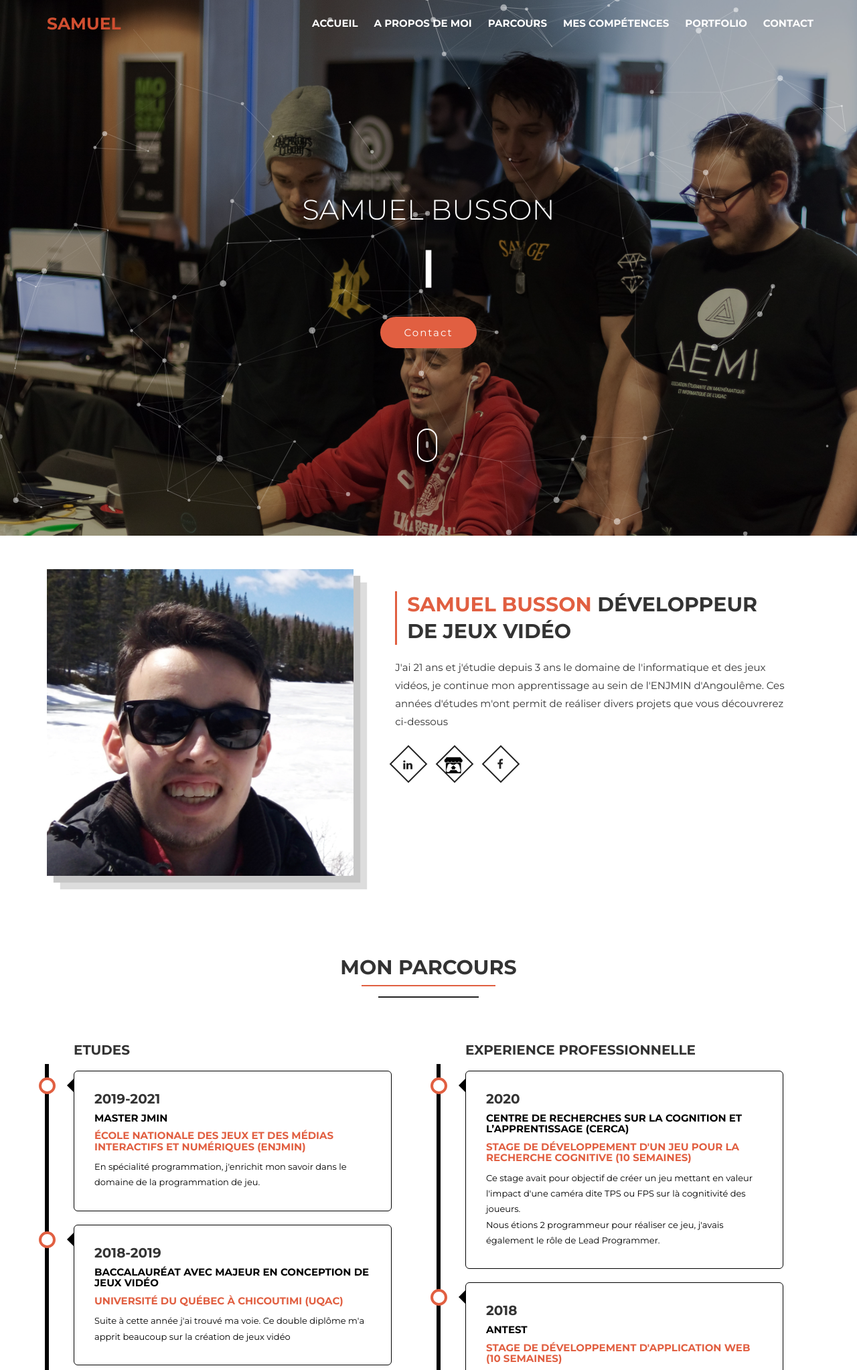
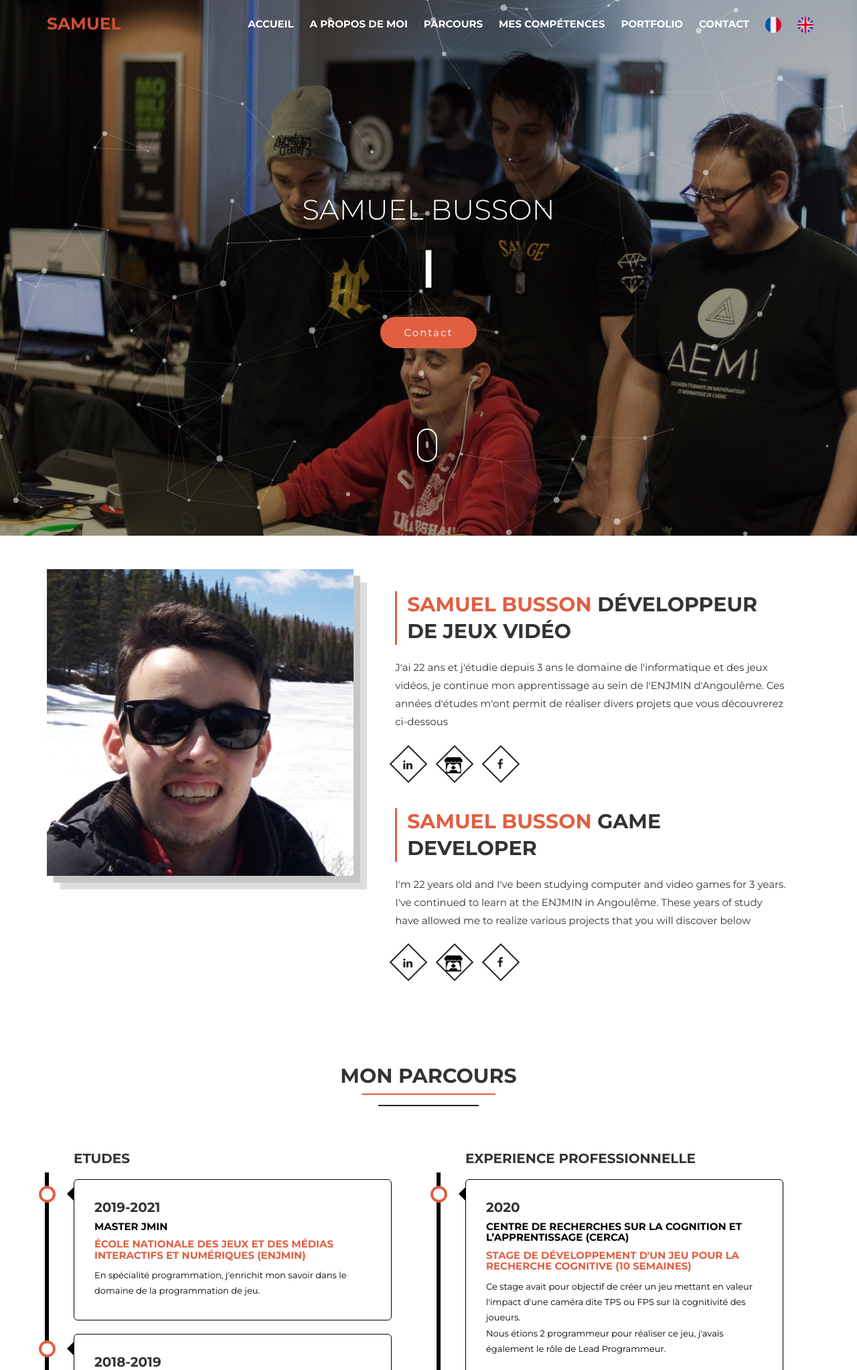
Before and after one commit to SamuelBUSSON/SamuelBUSSON.github.io, a PHP site: page / in a window 1280 px wide. Shown: the top 2046 px of the page at 67% size. Run offline with PHP 8.4, Linux system fonts and the light colour scheme.

Commit message:
wesh comment c long

```diff
--- a/css/style.css
+++ b/css/style.css
@@ -179,6 +179,10 @@
     height: 55px;
 }
 
+.languages{
+
+}
+
 .sticky_navigation{
     -webkit-transition: all 0.4s ease-out;
     -moz-transition: all 0.4s ease-out ;
@@ -251,6 +255,33 @@
     color: #ffffff;
     text-transform: uppercase;
     font-weight: 600;
+}
+
+.navbar-right li a:hover{
+  font-weight: bold;
+  color: #d04e30;
+}
+
+.navbar-right li a:hover img{
+  opacity: 0.2;
+  width: 30px;
+  height: 30px;
+  -webkit-transition: all 0.4s ease-out;
+  -moz-transition: all 0.4s ease-out;
+  -ms-transition: all 0.4s ease-out;
+  -o-transition: all 0.4s ease-out;
+  transition: all 0.4s ease-out;
+}
+
+.navbar-right li img{
+  opacity: 1.0;
+  width: 24px;
+  height: 24px;
+  -webkit-transition: all 0.4s ease-out;
+  -moz-transition: all 0.4s ease-out;
+  -ms-transition: all 0.4s ease-out;
+  -o-transition: all 0.4s ease-out;
+  transition: all 0.4s ease-out;
 }
 
 .navbar-right li.active a{
@@ -856,6 +887,7 @@
 }
 
 
+
 .gallery-items {
     position: relative;
     margin-bottom: 30px;
@@ -962,7 +994,7 @@
 
 #modalText{
   text-align: justify;
-  padding-right: 5%;
+  padding: 1%;
 }
 
 /*--------------Portfolio area Ends-----------*/
@@ -1206,15 +1238,6 @@
 }
 
 
-
-
-
-
-
-
-
-
-
 /*--------------- Footer area ends -------------*/
 
 
@@ -1224,4 +1247,8 @@
         margin-bottom: 5px;
     }
 
+    .single-services {
+        height: auto;
+    }
+
 }
--- a/index.html
+++ b/index.html
@@ -1,5 +1,5 @@
 <!doctype html>
-<html lang="fr">
+<html>
 <head>
   <!--meta tags-->
   <meta charset="utf-8">
@@ -72,13 +72,41 @@
 
               <div class="navbar-collapse collapse">
                 <nav>
-                                    <ul class="nav navbar-nav navbar-right">
+                  <ul  lang="fr" class="nav navbar-nav navbar-right">
                     <li class="active"><a class="smooth-menu" href="#home">Accueil</a></li>
                     <li><a class="smooth-menu" href="#about">A propos de moi</a></li>
                     <li><a class="smooth-menu" href="#resume">Parcours</a></li>
                     <li><a class="smooth-menu" href="#services">Mes compétences</a></li>
                     <li><a class="smooth-menu" href="#portfolio">Portfolio</a></li>
                     <li><a class="smooth-menu" href="#contact">Contact</a></li>
+                    <li>
+                      <a href="#">
+                        <img class="languages" id="fr"  src="images/about/fr.png"/>
+                      </a>
+                    </li>
+                    <li>
+                      <a href="#">
+                        <img class="languages" id="eng" src="images/about/uk.png"/>
+                      </a>
+                    </li>
+                  </ul>
+                  <ul  lang="en" class="nav navbar-nav navbar-right">
+                    <li class="active"><a class="smooth-menu" href="#home">Home</a></li>
+                    <li><a class="smooth-menu" href="#about">About me</a></li>
+                    <li><a class="smooth-menu" href="#resume">Resume</a></li>
+                    <li><a class="smooth-menu" href="#services">Skills</a></li>
+                    <li><a class="smooth-menu" href="#portfolio">Portfolio</a></li>
+                    <li><a class="smooth-menu" href="#contact">Contact</a></li>
+                    <li>
+                      <a href="#">
+                        <img class="languages" id="fr"  src="images/about/fr.png"/>
+                      </a>
+                    </li>
+                    <li>
+                      <a href="#">
+                        <img class="languages" id="eng" src="images/about/uk.png"/>
+                      </a>
+                    </li>
                   </ul>
                 </nav>
               </div>
@@ -131,14 +159,30 @@
           </div>
         </div>
         <div class="col-xs-12 col-sm-7 col-md-7">
-                    <div class="about-right wow fadeInDown" data-wow-delay="0.8s">
-                        <h1><span class="text-primary">Samuel Busson </span> développeur de jeux vidéo</h1> <!--change name and designation here-->
-                        <p>J'ai 21 ans et j'étudie depuis 3 ans le domaine de l'informatique et des jeux vidéos, je continue mon apprentissage au sein de l'ENJMIN d'Angoulême. Ces années d'études m'ont permit de reáliser divers projets que vous découvrerez ci-dessous </p>
+          <div class="about-right wow fadeInDown" data-wow-delay="0.8s" lang="fr">
+            <h1 ><span class="text-primary">Samuel Busson </span> développeur de jeux vidéo</h1> <!--change name and designation here-->
+            <p>J'ai 22 ans et j'étudie depuis 3 ans le domaine de l'informatique et des jeux vidéos, je continue mon apprentissage au sein de l'ENJMIN d'Angoulême. Ces années d'études m'ont permit de réaliser divers projets que vous découvrerez ci-dessous </p>
             <div class="socials">
               <ul>
                 <li><a href="https://www.linkedin.com/in/samuel-busson-0b5322177/" target="_blank"><i class="fa fa-linkedin"></i></a></li>
                 <li><a href="https://samuelbusson.itch.io" target="_blank">
-                                  <img class="rotateimg45" src="images/about/itchio.png"> </img>
+                  <img class="rotateimg45" src="images/about/itchio.png"/>
+                </a>
+              </li>
+              <li><a href="https://www.facebook.com/samuel.busson" target="_blank"><i class="fa fa-facebook"></i></a></li>
+            </ul>
+          </div>
+        </div>
+        <div class="about-right wow fadeInDown" data-wow-delay="0.8s" lang="en">
+          <h1 ><span class="text-primary">Samuel Busson </span> game developer</h1> <!--change name and designation here-->
+          <p>
+            I'm 22 years old and I've been studying computer and video games for 3 years. I've continued to learn at the ENJMIN in Angoulême. These years of study have allowed me to realize various projects that you will discover below
+          </p>
+          <div class="socials">
+            <ul>
+              <li><a href="https://www.linkedin.com/in/samuel-busson-0b5322177/" target="_blank"><i class="fa fa-linkedin"></i></a></li>
+              <li><a href="https://samuelbusson.itch.io" target="_blank">
+                <img class="rotateimg45" src="images/about/itchio.png"/>
               </a>
             </li>
             <li><a href="https://www.facebook.com/samuel.busson" target="_blank"><i class="fa fa-facebook"></i></a></li>
@@ -161,7 +205,8 @@
     <div class="row">
       <div class="col-md-12">
         <div class="section-header">
-                        <h2>Mon parcours</h2>
+          <h2  lang="fr">Mon parcours</h2>
+          <h2  lang="en">Resume</h2>
           <p class="line1"></p>
           <p class="line2"></p>
         </div>
@@ -169,7 +214,8 @@
     </div>
     <div class="row">
       <div class="col-md-6">
-                    <h5>Etudes</h5>
+        <h5  lang="fr">Etudes</h5>
+        <h5  lang="en">Educational</h5>
         <div class="timeline">
           <div class="wrapper right">
             <div class="content">
@@ -214,7 +260,7 @@
                 <h3 class="mb-2">Stage de développement d'un jeu pour la recherche cognitive (10 semaines)</h3>
                 <p>
                   Ce stage avait pour objectif de créer un jeu mettant en valeur l'impact d'une caméra dite TPS ou FPS sur là cognitivité des joueurs. <br/>
-                                    Nous étions 2 programmeur pour réaliser ce jeu, j'avais également le rôle de Lead Programmer.
+                  Nous étions 2 programmeur pour réaliser ce jeu, j'avais également le rôle de Lead Programmeur.
                 </p>
               </div>
             </div>
@@ -273,17 +319,6 @@
           Pour mener à bien mes <span class="bold"> projets </span> j'utilise mes acquis et recherche des méthodes pour que mon travail soit <span class="bold"> optimal </span>  et  <span class="bold"> modulaire.</span
           </p>
       </div>
-                            <!-- <div class="bar-main-container">
-                                <div class="wrap">
-                                    <div class="bar-percentage" data-percentage="75"></div>
-                                    <span class="skill-detail"><i class="fa fa-bar-chart"></i>NIVEAU : INTERMEDIATE</span><span class="skill-detail"><i class="fa fa-binoculars"></i>EXPERIENCE : 3 YEARS</span>
-                                    <div class="bar-container">
-                                        <div class="bar"></div>
-                                    </div>
-                                    <span class="label">C#</span><span class="label">C++</span><span class="label">Java</span>
-                                    <div style="clear:both;"></div>
-                                </div>
-                            </div> -->
     </div>
   </div>
   <div class="col-xs-12 col-sm-6 col-md-6">
@@ -298,19 +333,9 @@
           Je préfère créer des jeux plutôt que jouer. Quand je joue je regarde le moindre détail et me demande comment a-t-il été crée.
         </p>
       </div>
-                            <!-- <div class="bar-main-container">
-                                <div class="wrap">
-                                    <div class="bar-percentage" data-percentage="90"></div>
-                                    <span class="skill-detail"><i class="fa fa-bar-chart"></i>NIVEAU : INTERMEDIATE</span><span class="skill-detail"><i class="fa fa-binoculars"></i>EXPERIENCE : 3 YEARS</span>
-                                    <div class="bar-container">
-                                        <div class="bar"></div>
-                                    </div>
-                                    <span class="label">Shader</span><span class="label">Mécaniques</span><span class="label">Intelligence Artificielle</span>
-                                    <div style="clear:both;"></div>
-                                </div>
-                            </div> -->
     </div>
   </div>
+
 </div>
 <div class="col-xs-12 col-sm-6 col-md-4">
   <div class="single-services wow fadeInDown text-center" data-wow-delay="0.6s">
@@ -370,16 +395,19 @@
     <div class="modal-content">
       <div class="">
         <div class="row">
-                <div class="col-md-9">
-                  <img id="modalImg" src="images/portfolio/loader.gif"> </img>
+          <div class="col-md-12">
+            <img id="modalImg" src="images/portfolio/loader.gif"/>
           </div>
-                <div   class="col-md-3">
+        </div>
+        <div class="row">
+          <div class="col-md-12 align-self-center">
             <div class="section-header">
               <h3 id="modalTitle">TITRE</h3>
               <p class="line2"></p>
             </div>
             <div id="modalText">
               Lorem ipsum dolor sit amet, consectetur adipisicing elit, sed do eiusmod tempor incididunt ut labore et dolore magna aliqua. Ut enim ad minim veniam, quis nostrud exercitation ullamco laboris nisi ut aliquip ex ea commodo consequat.
+            </div>
           </div>
         </div>
       </div>
--- a/js/main.js
+++ b/js/main.js
@@ -2,9 +2,16 @@
     'use strict';
     //********* page loader js
 
+
+
+
     setTimeout(function () {
         $('.loader_bg').fadeToggle();
+        $('[lang="fr"]').show();
+        $('[lang="en"]').hide();
     }, 1000);
+
+
 
       //********* carrousel
 
@@ -19,13 +26,13 @@
 
     var url_images =
     [
-      "url(./images/home/home.jpg)"/*,
-      "url(./images/home/size.png)",
-      "url(./images/portfolio/HellBlaze.png)"*/
+      "url(./images/home/home.jpg)",
+      "url(./images/portfolio/Palette.png)",
+      "url(./images/portfolio/JouteCeleste.jpg)"
     ]
 
     var index_images = 0;
-/*
+
     setInterval(function(){
       index_images++;
       if(index_images > url_images.length-1){
@@ -33,8 +40,9 @@
       }
       $('.banner-area').css("background-image", url_images[index_images]);
       $('.banner-area').addClass("banner-area-fadeout");
-    },3000);
+    },2000);
 
+/*
     var class_value = ["banner-area-fadeout", "banner-area-fadein"];
     var class_index = 0;
 
@@ -86,6 +94,21 @@
         if ($(e.target).is('a') && $(e.target).attr('class') != 'dropdown-toggle') {
             $(this).collapse('hide');
         }
+    });
+
+    $(document).on('click', '.languages', function (e) {
+      switch (e.target.id) {
+        case 'fr':
+            $('[lang="fr"]').show();
+            $('[lang="en"]').hide();
+          break;
+        case 'eng':
+            $('[lang="fr"]').hide();
+            $('[lang="en"]').show();
+          break;
+        default:
+          console.log(`Sorry`);
+      }
     });
 
     //*********** scrollspy js
```
Also changed, not shown: images/about/fr.png (added), images/about/uk.png (added). Lines whose indentation alone changed are shown as unchanged.
